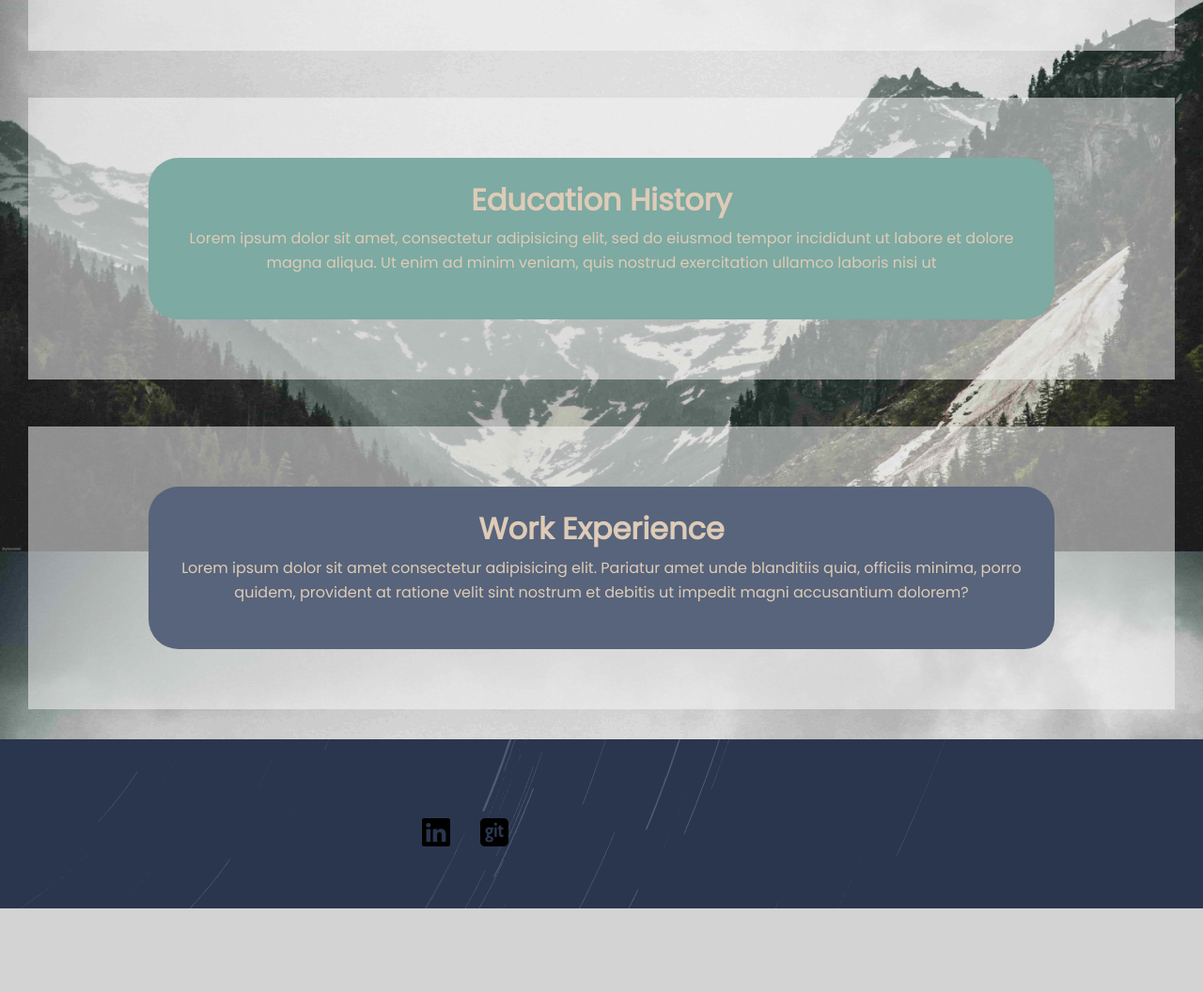
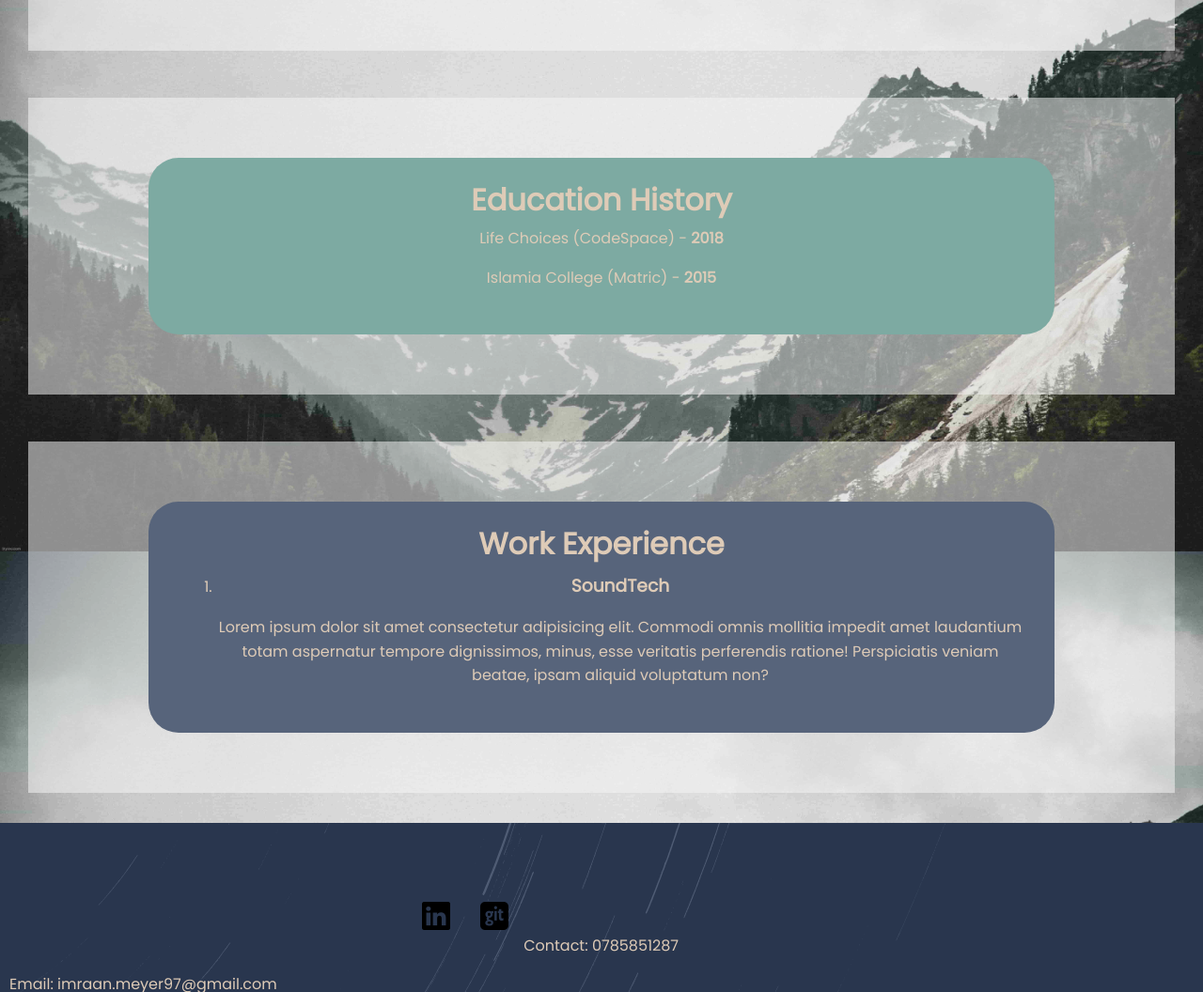
Before and after one commit to ImraanMeyer/first_portfolio, a plain HTML site: page online_cv.html in a window 1280 px wide. Shown: the part 1122-2178 px from the top of the page at 94% size. Before the commit the page ends 2089 px from the top, so only its background shows below. Drawn offline with Linux system fonts and the light colour scheme.

Commit message:
updated footer content

```diff
--- a/online_cv.html
+++ b/online_cv.html
@@ -77,9 +77,15 @@
         <section class="education">
             <div id="custom-text">
                 <h2 class="heading-2">Education History</h2>
+
                 <p>
-                    Lorem ipsum dolor sit amet, consectetur adipisicing elit, sed do eiusmod tempor incididunt ut labore et dolore magna aliqua. Ut enim ad minim veniam, quis nostrud exercitation ullamco laboris nisi ut
+                    Life Choices (CodeSpace) -  <strong>2018</strong>
                 </p>
+
+                <p>
+                    Islamia College (Matric) - <strong>2015</strong>
+                </p>
+
             </div>
         </section>
     </div>
@@ -91,9 +97,14 @@
 
                         <h2 class="heading-2">Work Experience</h2>
 
-                        <p>
-                            Lorem ipsum dolor sit amet consectetur adipisicing elit. Pariatur amet unde blanditiis quia, officiis minima, porro quidem, provident at ratione velit sint nostrum et debitis ut impedit magni accusantium dolorem?
-                        </p>
+                        <ol>
+                            <li>
+                                <h3>SoundTech</h3>
+                                <p>
+                                    Lorem ipsum dolor sit amet consectetur adipisicing elit. Commodi omnis mollitia impedit amet laudantium totam aspernatur tempore dignissimos, minus, esse veritatis perferendis ratione! Perspiciatis veniam beatae, ipsam aliquid voluptatum non?
+                                </p>
+                            </li>
+                        </ol>
                 </div>
         </section>
     </div>
@@ -115,12 +126,16 @@
                 <a href="https://github.com/ImraanMeyer" target="_blank">
                         <img class="footer-imgs" src="images/icons/github.png" alt="">
                 </a>
-
-                <a href="#">
-                        <img src="" alt="">
-                </a>
             </li>
         </ul>
+
+        <p>
+            Contact: 0785851287
+        </p>
+
+        <p>
+            Email: imraan.meyer97@gmail.com
+        </p>
     </footer>
 
 
```
Also changed, not shown: 1 other file.
